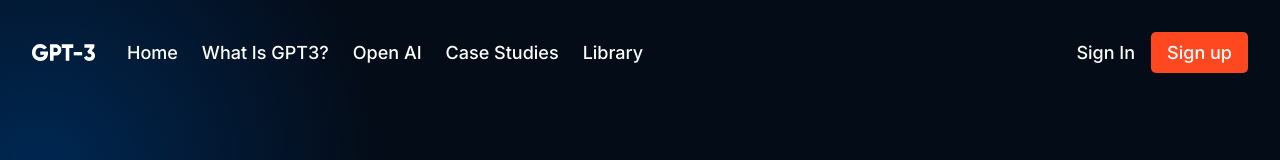
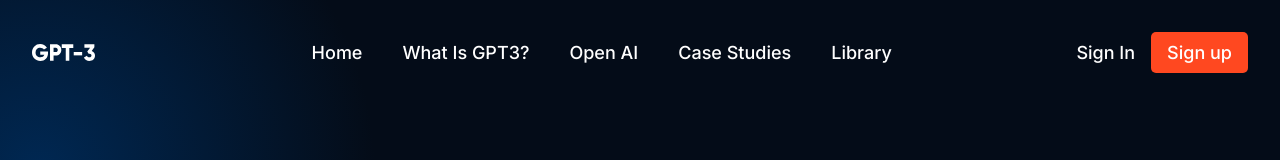
Before and after one commit to Ik-Emmanuel/gptsite_modernui, a Next.js app: page / in a window 1280 px wide. Shown: the top 160 px of the page. Built offline with nearby package versions, Linux system fonts and the light colour scheme.

Commit message:
navbar fix

```diff
--- a/components/Navbar.tsx
+++ b/components/Navbar.tsx
@@ -32,7 +32,7 @@
 
   return (
     <div className="flex justify-between items-center px-[2rem] py-[2rem] text-white font-[500] text-[18px] leading-[25px] capitalize my-[0] cursor-pointer">
-      <div className="flex flex-1 justify-start items-center">
+      <div className="flex flex-1 justify-between items-center">
         <div className="mr-[2rem]">
           <Image
             src="/assets/logo.svg"
@@ -42,14 +42,13 @@
             className="cursor-pointer"
           />
         </div>
-        <div className="hidden lg:flex gap-6">
+        <div className="hidden lg:flex gap-10">
           {/* menu */}
           {menu.map((item, index) => (
             <Link href={item.link} key={item.title} className="">
               {item.title}
             </Link>
           ))}
-        </div>
         </div>
 
         <div className=" hidden lg:flex justify-end items-center gap-4">
@@ -60,6 +59,7 @@
           >
             Sign up
           </button>
+        </div>
       </div>
 
       {/* mobile menu */}
```
Lines whose indentation alone changed are shown as unchanged.
